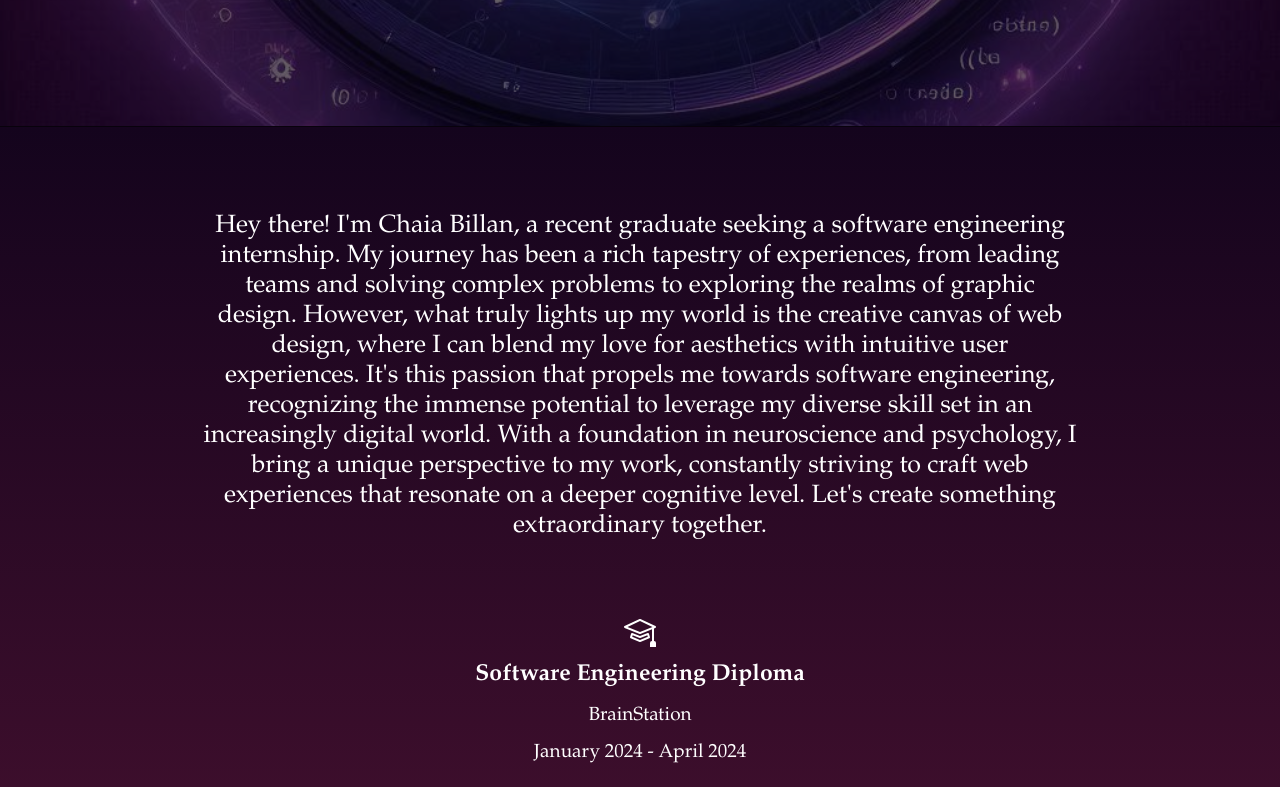
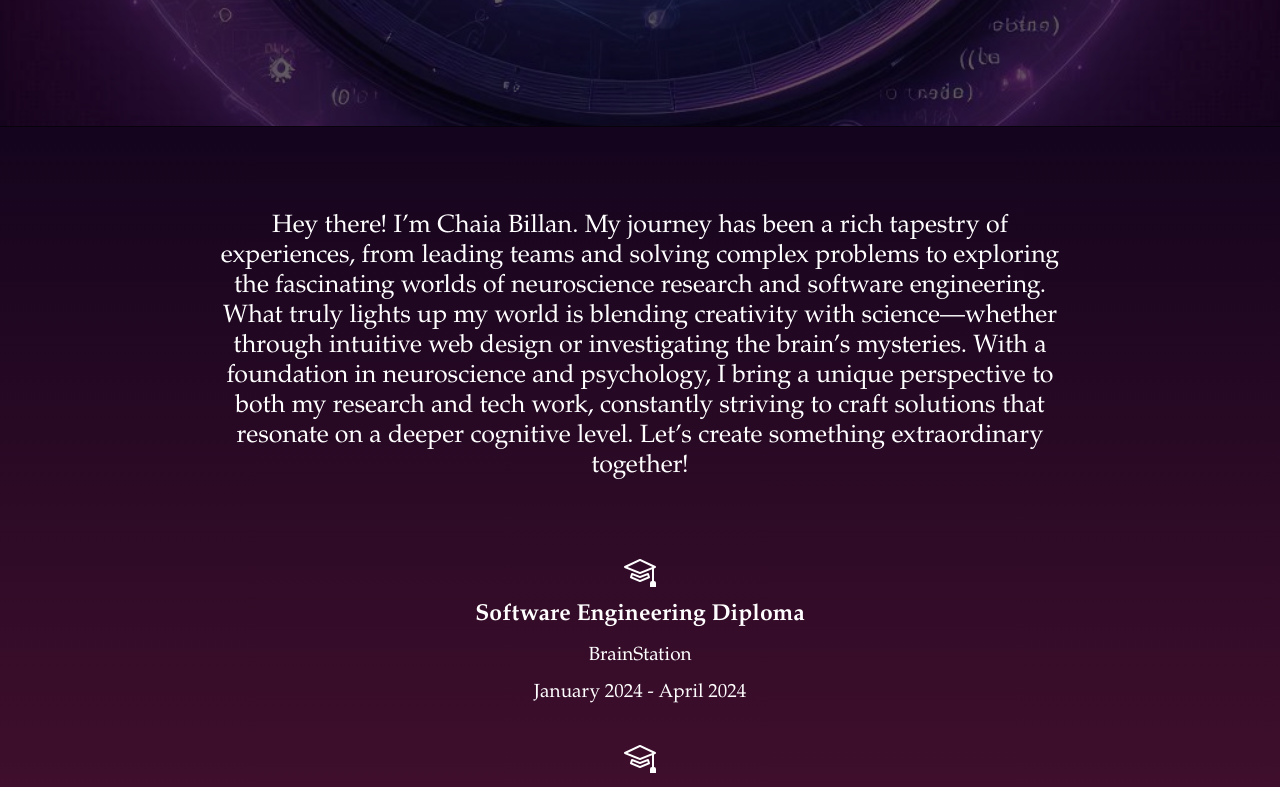
Before and after one commit to chaiabillan/Portfolio-Website, a React (Create React App) app: page / in a window 1280 px wide. Shown: the part 786-1573 px from the top of the page. Built offline with nearby package versions, Linux system fonts and the light colour scheme.

Commit message:
change hero and description

```diff
--- a/src/Components/About/About.js
+++ b/src/Components/About/About.js
@@ -7,17 +7,7 @@ function About () {
         <section className='about' id='about'>
 
             <p className='bio' id='bio'>
-                Hey there! I'm Chaia Billan, a recent graduate seeking a software engineering
-                internship. My journey
-                has been a rich tapestry of experiences, from leading teams and solving complex
-                problems to exploring the realms of graphic design. However, what truly lights
-                up my world is the creative canvas of web design, where I can blend my love for
-                 aesthetics with intuitive user experiences. It's this passion that propels me
-                 towards software engineering, recognizing the immense potential to leverage my
-                 diverse skill set in an increasingly digital world. With a foundation in neuroscience
-                  and psychology, I bring a unique perspective to my work, constantly striving to
-                  craft web experiences that resonate on a deeper cognitive level. Let's create
-                  something extraordinary together.
+            Hey there! I’m Chaia Billan. My journey has been a rich tapestry of experiences, from leading teams and solving complex problems to exploring the fascinating worlds of neuroscience research and software engineering. What truly lights up my world is blending creativity with science—whether through intuitive web design or investigating the brain’s mysteries. With a foundation in neuroscience and psychology, I bring a unique perspective to both my research and tech work, constantly striving to craft solutions that resonate on a deeper cognitive level. Let’s create something extraordinary together!
             </p>
             <div className='education' id='education'>
                 <Mortarboard className='education__icon'/>
--- a/src/Components/Hero/Hero.js
+++ b/src/Components/Hero/Hero.js
@@ -13,7 +13,7 @@ function Hero () {
                         Hi, I'm Chaia!
                     </p>
                     <p className='introduction__left--info introduction__left--info--job'>
-                        Software Engineer
+                        Software Engineer & Neuroscience Researcher
                     </p>
                     <p className='introduction__left--info'>
                         <GeoAltFill className='introduction__left--info--icon'/>
```
